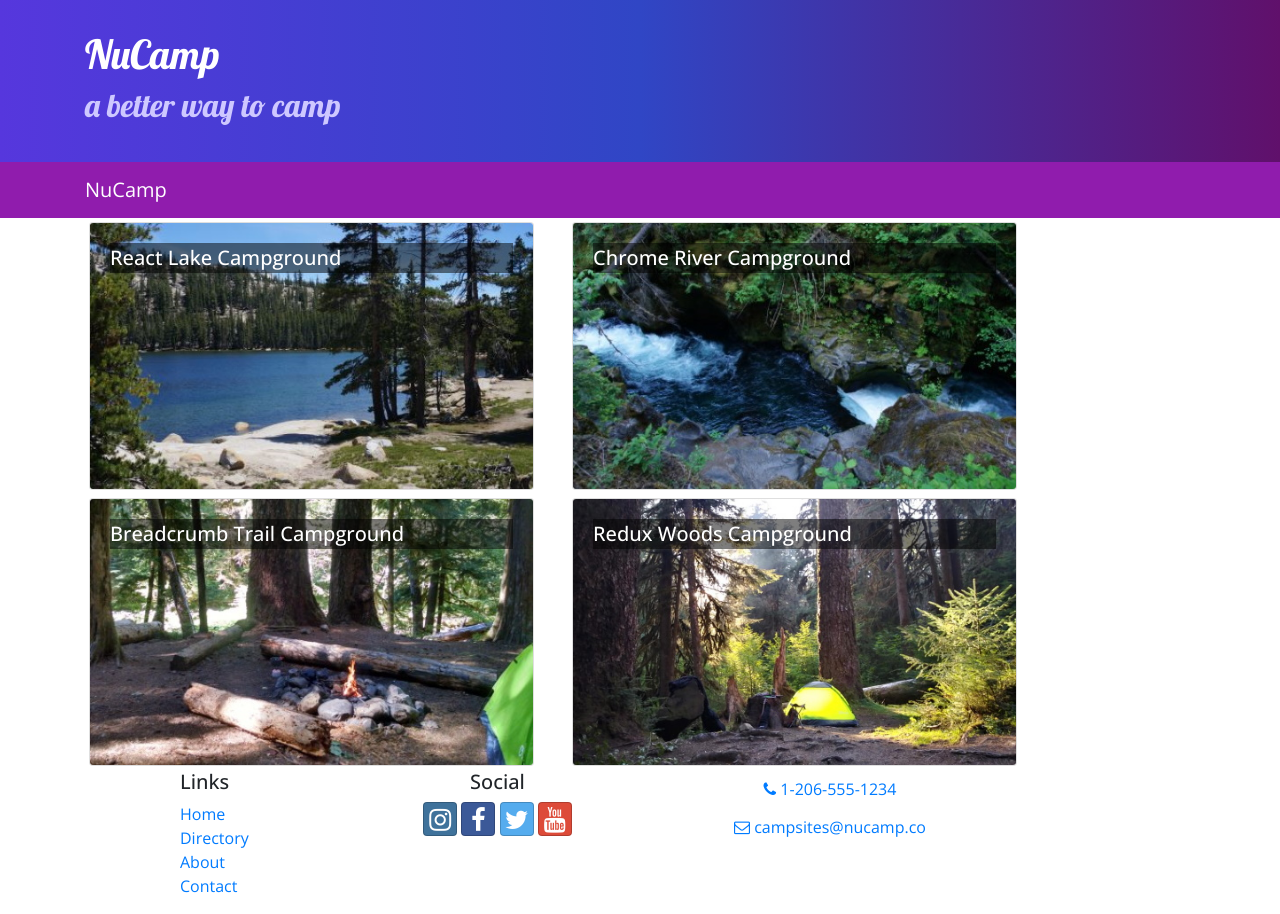
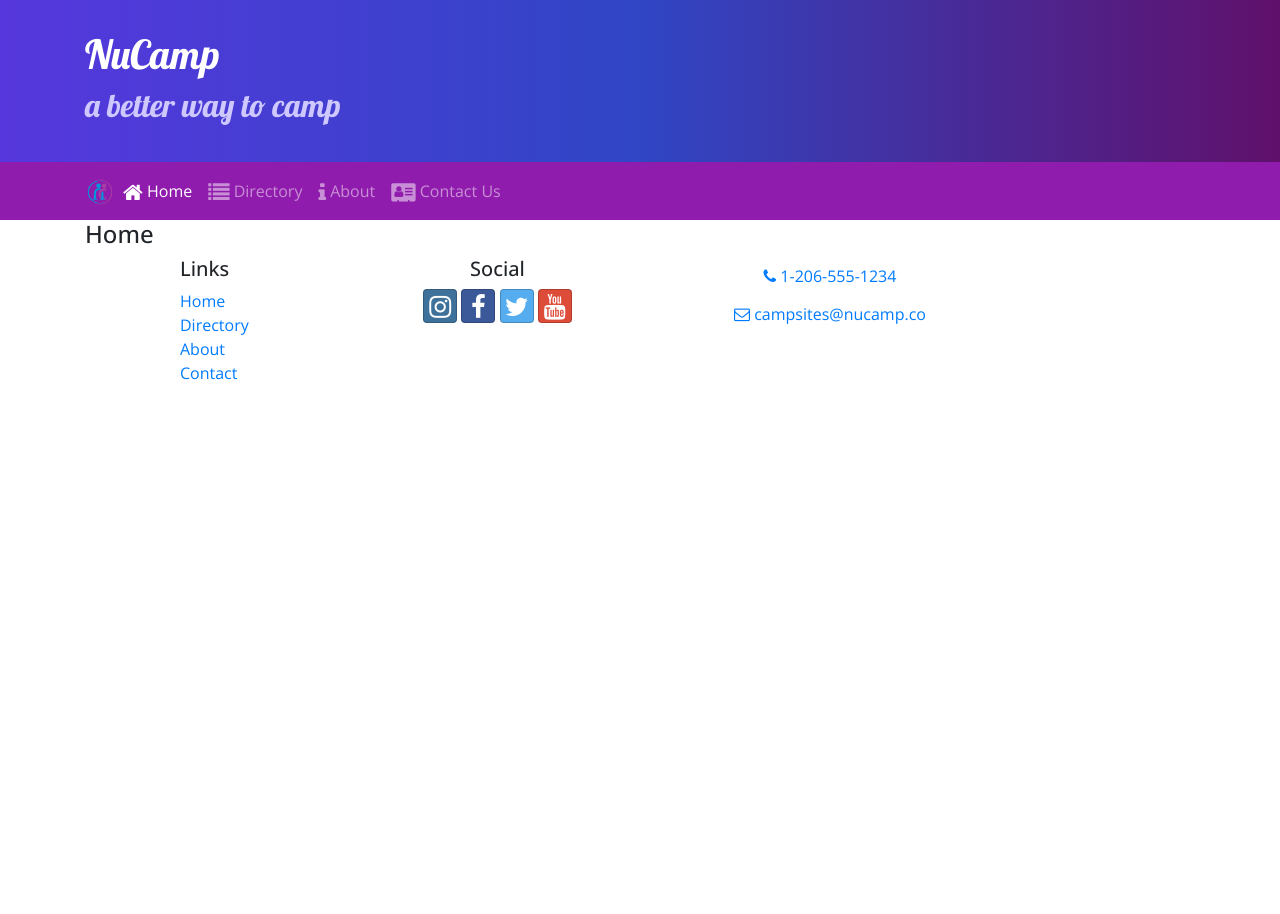
Before and after one commit to kenjulian/nucampsite-react, a React (Create React App) app: page /home in a window 1280 px wide. After the commit the page ends 800 px from the top, so only its background shows below. Built offline with nearby package versions, Linux system fonts and the light colour scheme.

Commit message:
React Router

```diff
--- a/package.json
+++ b/package.json
@@ -12,6 +12,7 @@
     "react": "^18.0.0",
     "react-dom": "^18.0.0",
     "react-popper": "1.3.6",
+    "react-router-dom": "5.2.0",
     "react-scripts": "5.0.0",
     "reactstrap": "8.5.1",
     "typeface-lobster": "^1.1.13",
--- a/src/App.js
+++ b/src/App.js
@@ -1,6 +1,7 @@
 import React, {Component} from 'react';//imports w/o ./ are from modules from the node modules folder
 
-import Main from './components/MainComponent'
+import Main from './components/MainComponent';
+import { BrowserRouter } from 'react-router-dom';
 import './App.css';
 
 
@@ -8,9 +9,12 @@
 
   render() {
       return (
+        <BrowserRouter>
           <div className="App">
              <Main />
           </div>
+        </BrowserRouter>
+
       );
   }
 }
--- a/src/components/DirectoryComponent.js
+++ b/src/components/DirectoryComponent.js
@@ -2,9 +2,9 @@
 import {Card, CardImg, CardImgOverlay, CardTitle} from 'reactstrap';
 
 // renders each card w/ different campsite details
-function RenderDirectoryItem({campsite, onClick}) {
+function RenderDirectoryItem({campsite}) {
     return (
-        <Card onClick={() => onClick(campsite.id)}>
+        <Card>
             <CardImg width="100%" src={campsite.image} alt={campsite.name} />
             <CardImgOverlay>
                 <CardTitle>{campsite.name}</CardTitle>
@@ -23,7 +23,7 @@
             return (
                 <div key={campsite.id} className="col-md-5 m-1">
                     {/* props.onClick is from the onClick props that was passed in, an onClick event that fires onCampsiteSelect  */}
-                    <RenderDirectoryItem campsite={campsite} onClick={props.onClick} />
+                    <RenderDirectoryItem campsite={campsite} />
 
                 </div>
             )
--- a/src/components/FooterComponent.js
+++ b/src/components/FooterComponent.js
@@ -1,4 +1,5 @@
 import React from 'react';
+import {Link} from 'react-router-dom';
 
 function Footer(props) {
     return (
@@ -8,10 +9,10 @@
                     <div className="col-4 col-sm-2 offset-1">
                         <h5>Links</h5>
                         <ul className="list-unstyled">
-                            <li><a href="#">Home</a></li>
-                            <li><a href="#">Directory</a></li>
-                            <li><a href="#">About</a></li>
-                            <li><a href="#">Contact</a></li>
+                            <li><Link to="/home">Home</Link></li>
+                            <li><Link to="/directory">Directory</Link></li>
+                            <li><Link to="/aboutus">About</Link></li>
+                            <li><Link to="/contactus">Contact</Link></li>
                         </ul>
                     </div>
                     <div className="col-6 col-sm-3 text-center">
--- a/src/components/HeaderComponent.js
+++ b/src/components/HeaderComponent.js
@@ -1,7 +1,26 @@
 import React, {Component} from 'react';
-import { Navbar, NavbarBrand, Jumbotron } from 'reactstrap';
+import { Nav, Navbar, NavbarBrand, NavbarToggler, Collapse, NavItem, Jumbotron } from 'reactstrap';
+import {NavLink} from 'react-router-dom';
 
 class Header extends Component {
+    constructor(props) {
+        super(props);
+
+        // when toggleNav is called, the 'this' keyword refers correctly to the component
+        this.toggleNav = this.toggleNav.bind(this);
+
+        this.state = {
+            isNavOpen: false
+
+        };
+    }
+
+    toggleNav() {
+        this.setState({
+            isNavOpen: !this.state.isNavOpen
+        });
+    }
+
     render() {
         return (
             <>
@@ -15,9 +34,35 @@
                         </div>
                     </div>
                 </Jumbotron>
-                <Navbar dark sticky="top">
+                {/* expand attribute collapses navabr and shows toggler for smaller than md */}
+                <Navbar dark sticky="top" expand="md">
                 <div className="container">
-                    <NavbarBrand href="/">NuCamp</NavbarBrand>
+                    <NavbarBrand className="mr-auto" href="/"><img src="/assets/images/logo.png" height="30" width="30" alt="NuCamp" /></NavbarBrand>
+                    <NavbarToggler onClick={this.toggleNav} />
+                    <Collapse isOpen={this.state.isNavOpen} navbar>
+                        <Nav navbar>
+                            <NavItem>
+                                <NavLink className="nav-link" to="/home">
+                                    <i className="fa fa-home fa-lg" /> Home
+                                </NavLink>
+                            </NavItem>
+                            <NavItem>
+                                <NavLink className="nav-link" to="/directory">
+                                    <i className="fa fa-list fa-lg" /> Directory
+                                </NavLink>
+                            </NavItem>
+                            <NavItem>
+                                <NavLink className="nav-link" to="/aboutus">
+                                    <i className="fa fa-info fa-lg" /> About
+                                </NavLink>
+                            </NavItem>
+                            <NavItem>
+                                <NavLink className="nav-link" to="/contactus">
+                                    <i className="fa fa-address-card fa-lg" /> Contact Us
+                                </NavLink>
+                            </NavItem>
+                        </Nav>
+                    </Collapse>
                 </div>
                 </Navbar>
             </>
--- /dev/null
+++ b/src/components/HomeComponent.js
@@ -0,0 +1,12 @@
+import React from "react";
+
+
+function Home(props) {
+    return(
+        <div className="container">
+            <h4>Home</h4>
+        </div>
+    )
+}
+
+export default Home;
--- a/src/components/MainComponent.js
+++ b/src/components/MainComponent.js
@@ -3,6 +3,8 @@
 import CampsiteInfo from './CampsiteInfoComponent';
 import Header from './HeaderComponent';
 import Footer from './FooterComponent';
+import Home from './HomeComponent';
+import {Switch, Route, Redirect} from 'react-router-dom';
 import {CAMPSITES} from '../shared/campsites';
 
 class Main extends Component {
@@ -10,24 +12,32 @@
         super(props)
         this.state = {
             campsites: CAMPSITES,
-            selectedCampsite: null
         }
 
     }
 
-  onCampsiteSelect(campsiteId) {
+  //onCampsiteSelect(campsiteId) {
         //this method changes the value of the state (selectedCampsite property)
-        this.setState({selectedCampsite: campsiteId});
+        //this.setState({selectedCampsite: campsiteId});
         //prevents having to directly change state: this.state.selectedCampsite = campsite
-    }
+    //}
 
   render() {
+      const HomePage = () => {
+          return (
+              <Home />
+          )
+      }
       return (
           <div >
               <Header />
-              <Directory campsites={this.state.campsites} onClick={campsiteId => this.onCampsiteSelect(campsiteId)}/>
+              <Switch>
+                <Route path='/home' component={HomePage} />
+                <Route exact path='/directory' render={() => <Directory campsites={this.state.campsites} onClick={campsiteId => this.onCampsiteSelect(campsiteId)}/>} />
+                <Redirect to='/home' />
+              </Switch>
               {/* this.props.onClick is from the onClick props that was passed in, an onClick event that fires onCampsiteSelect  */}
-              <CampsiteInfo campsite={this.state.campsites.filter(campsite => campsite.id === this.state.selectedCampsite)[0]} />
+              {/* <CampsiteInfo campsite={this.state.campsites.filter(campsite => campsite.id === this.state.selectedCampsite)[0]} /> */}
               <Footer />
           </div>
       );
```
Also changed, not shown: 1 other file (tests, documents, lock files or other folders).
